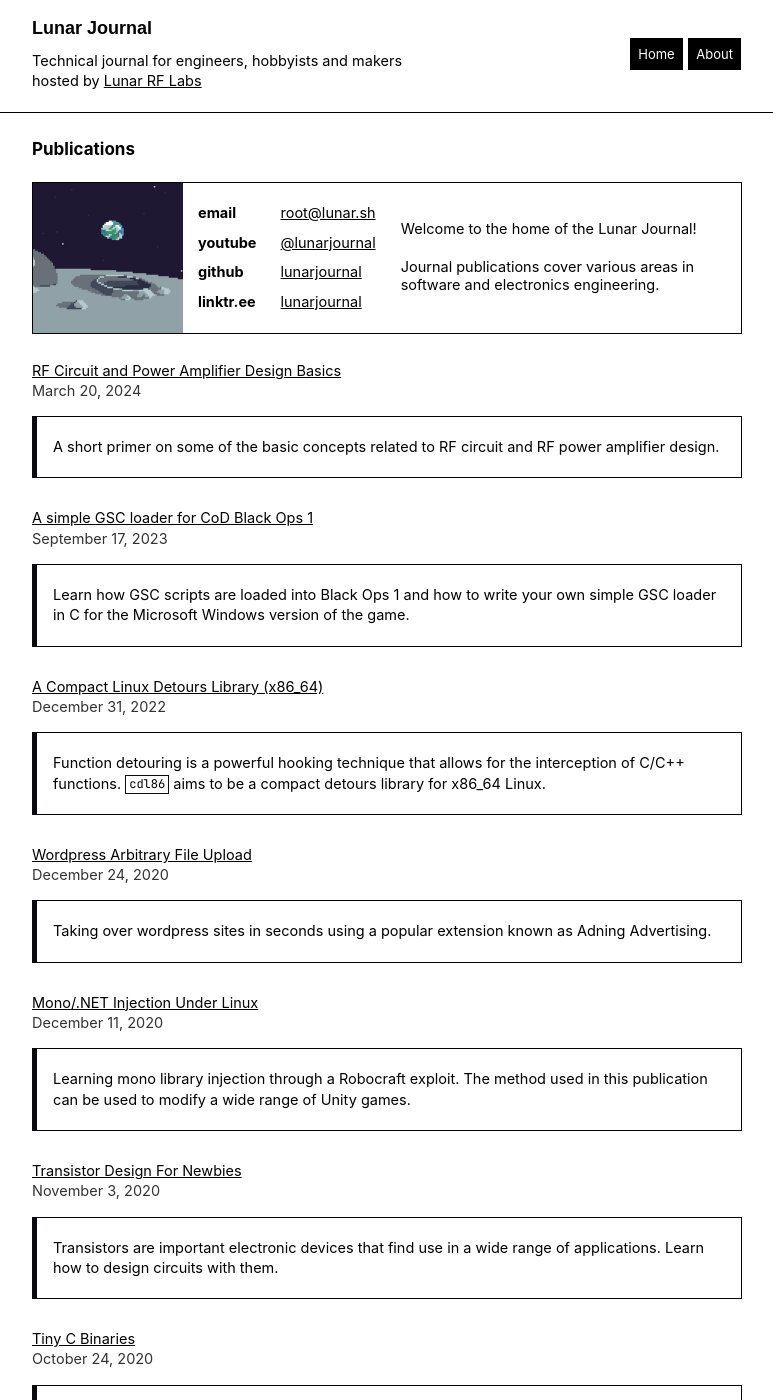
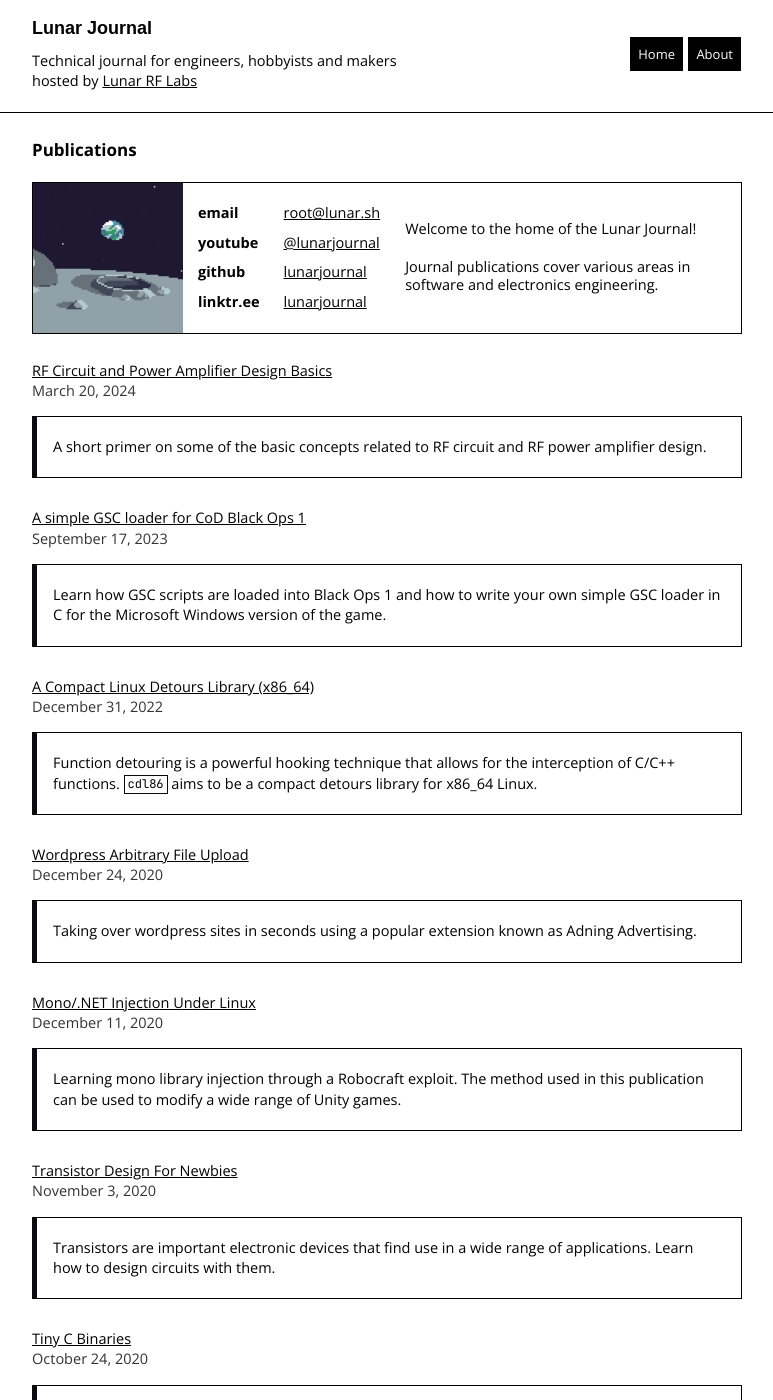
Before and after one commit to microstub/microstub.github.io, a Jekyll site: the page built from index.html, in a window 1280 px wide and 1400 px high. Shown: the whole window, without its empty margins (253-1026 px from the left). Built offline with Jekyll 4.4.1, drawn with Linux system fonts in a browser that asks for light colours.

Commit message:
Update _variables.scss

```diff
--- a/_sass/_variables.scss
+++ b/_sass/_variables.scss
@@ -5,7 +5,7 @@ $grey: #f5f5f5;
 $highlight: #e3e6e8;
 
 $serif: sans-serif;
-$inter: Inter;
+$inter: "Open Sans";
 
 @mixin mobile {
   @media screen and (max-width: 640px) {
```
